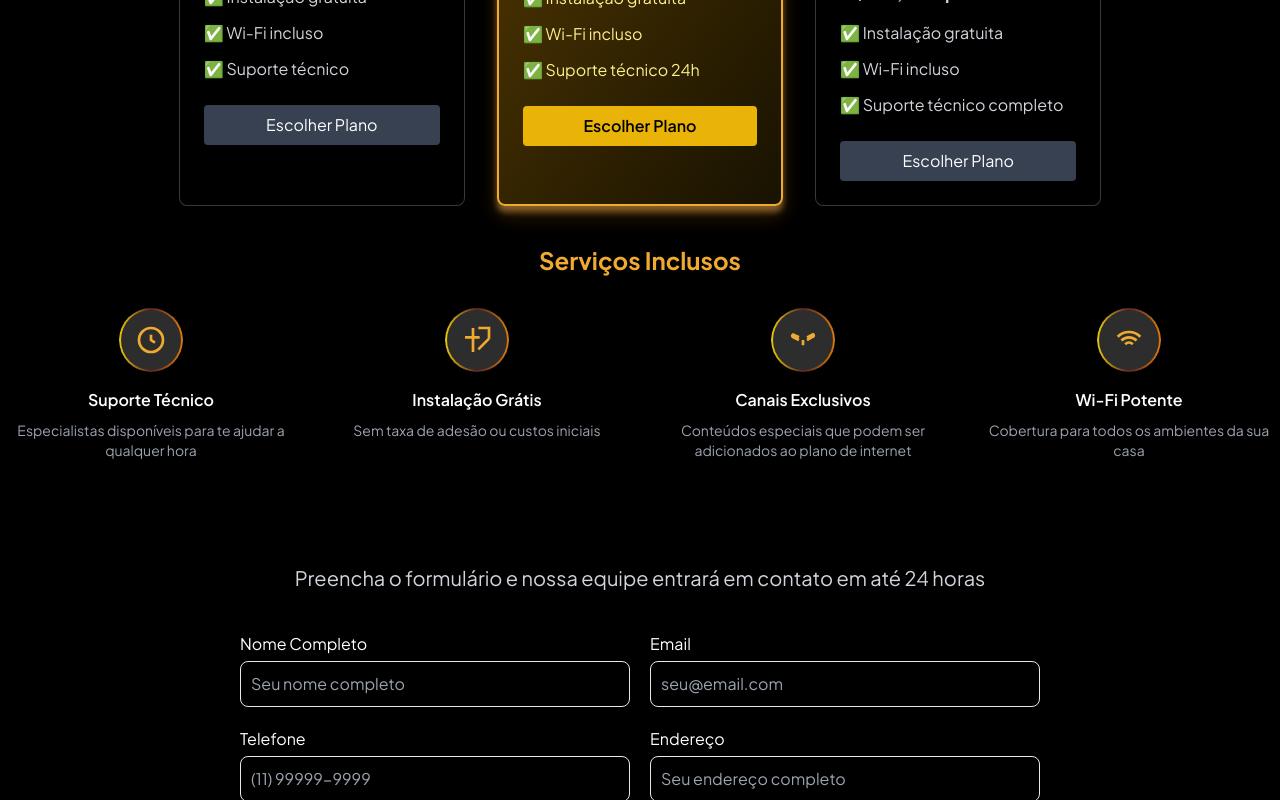
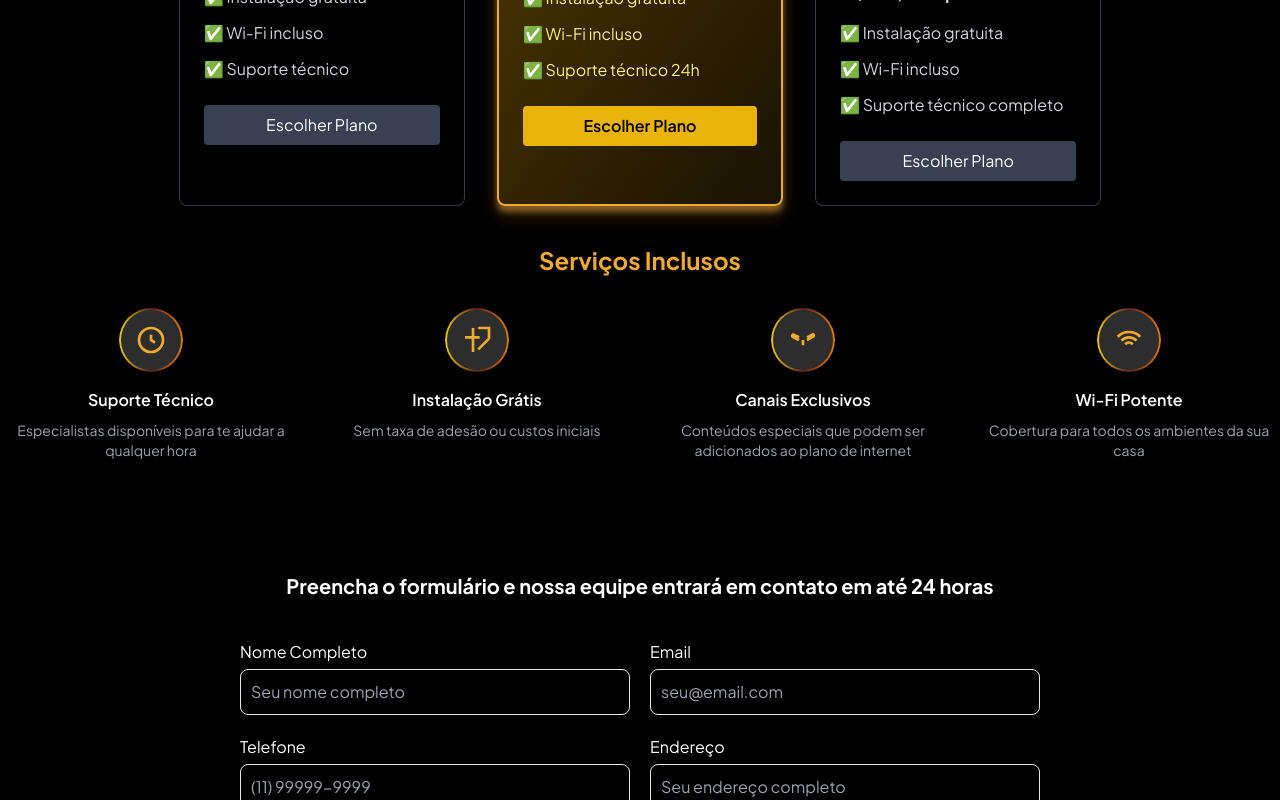
Before and after one commit to soutozk/sitenet, a React (Create React App) app: page / in a window 1280 px wide. Shown: the part 3551-4351 px from the top of the page. Built offline with nearby package versions, Linux system fonts and the light colour scheme.

Commit message:
update subtitulo

```diff
--- a/src/Components/ContactForm/ContactForm.jsx
+++ b/src/Components/ContactForm/ContactForm.jsx
@@ -60,7 +60,7 @@ const ContactForm = () => {
   <div className="max-w-[800px] mx-auto">
     <div className="text-center mb-[40px]">
 
-      <p className="text-xl text-gray-300 max-w-3xl mx-auto">
+      <p className="text-lg font-bold mt-2 text-white md:text-xl">
         Preencha o formulário e nossa equipe entrará em contato em até 24 horas
       </p>
     </div>
```
